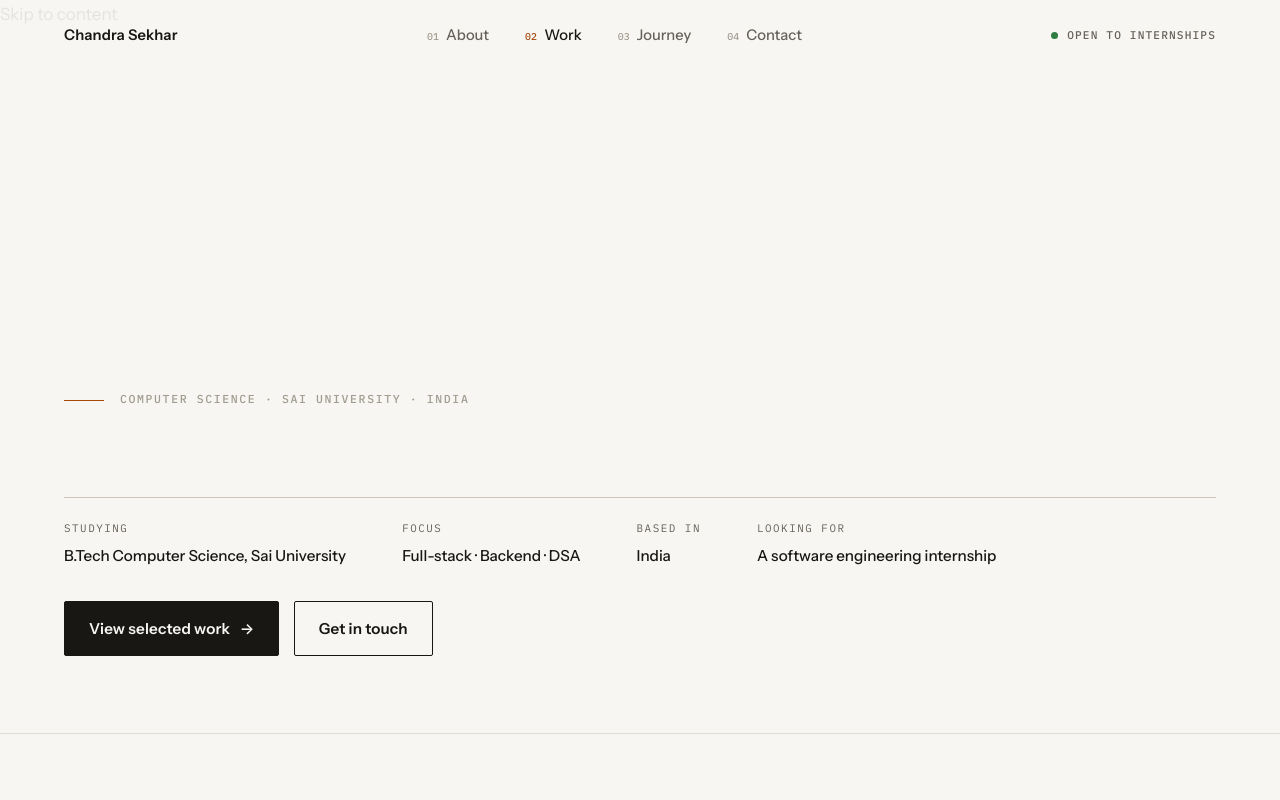
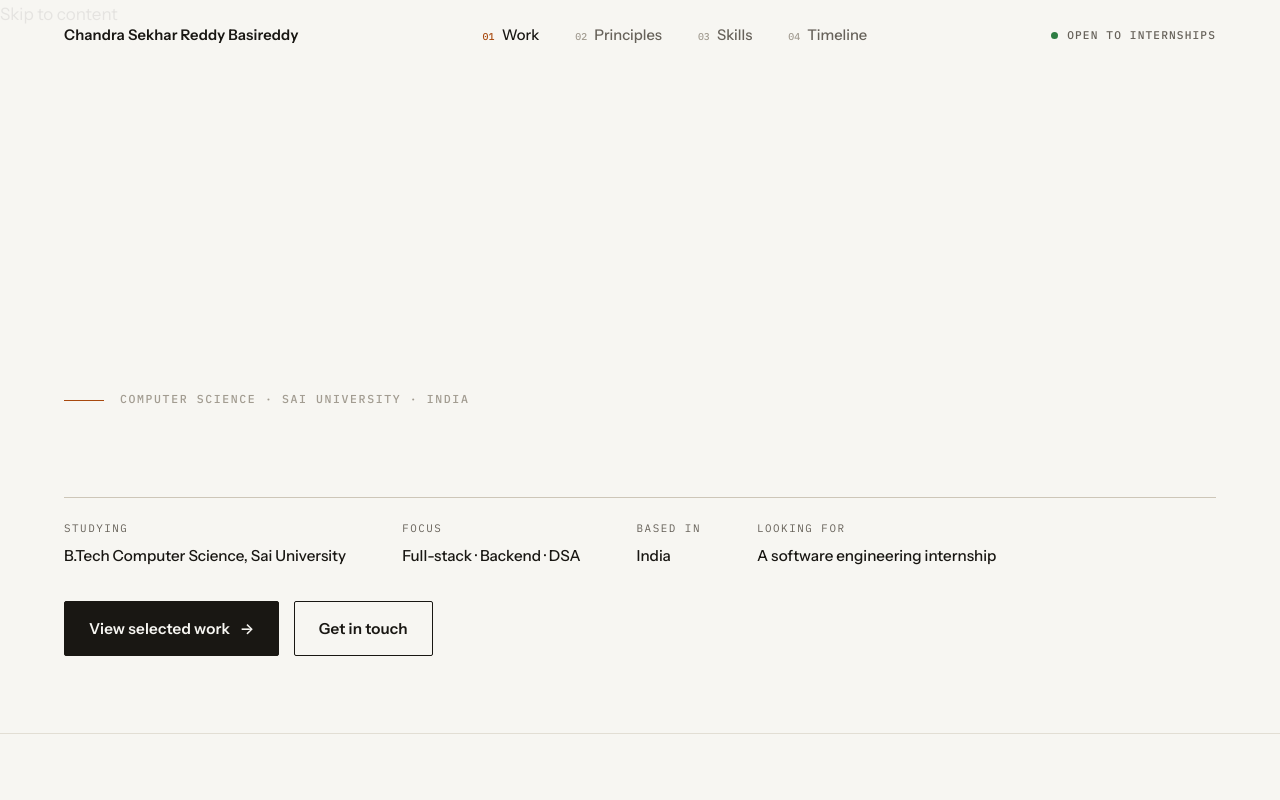
Before and after one commit to chandrasekharreddy-basireddy/portfolio-v3, a Next.js app: page / in a window 1280 px wide. Shown: the top 800 px of the page. Built offline with nearby package versions, Linux system fonts and the light colour scheme.

Commit message:
Update components/Header.tsx

```diff
--- a/components/Header.tsx
+++ b/components/Header.tsx
@@ -6,12 +6,12 @@ import { usePathname } from "next/navigation";
 import { site } from "@/content/site";
 import styles from "./header.module.css";
 
-const sections = ["about", "work", "journey", "contact"] as const;
+const sections = ["work", "principles", "skills", "timeline"] as const;
 const sectionLabels: Record<(typeof sections)[number], string> = {
-  about: "About",
   work: "Work",
-  journey: "Journey",
-  contact: "Contact",
+  principles: "Principles",
+  skills: "Skills",
+  timeline: "Timeline",
 };
 
 export function Header() {
@@ -77,7 +77,7 @@ export function Header() {
     <header className={`${styles.header} ${scrolled ? styles.scrolled : ""}`}>
       <div className={`shell ${styles.inner}`}>
         <Link href="/" className={styles.wordmark} aria-label="Home">
-          {site.headerName}
+          {site.name}
         </Link>
 
         <nav className={styles.nav} aria-label="Primary">
@@ -88,7 +88,6 @@ export function Header() {
               className={`${styles.navLink} ${
                 active === section ? styles.navLinkActive : ""
               }`}
-              aria-current={active === section ? "true" : undefined}
             >
               <span className={styles.navIndex}>
                 0{sections.indexOf(section) + 1}
```
